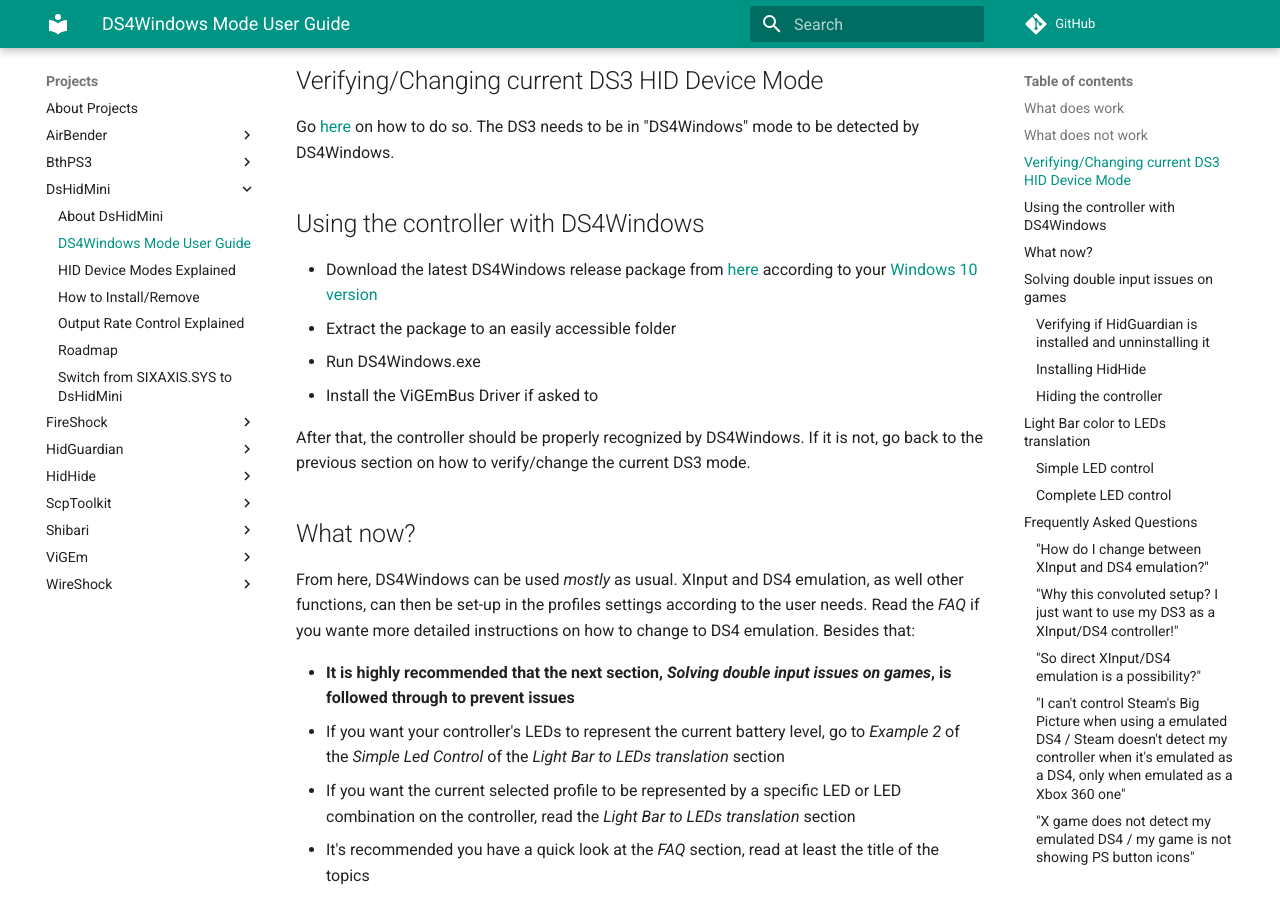
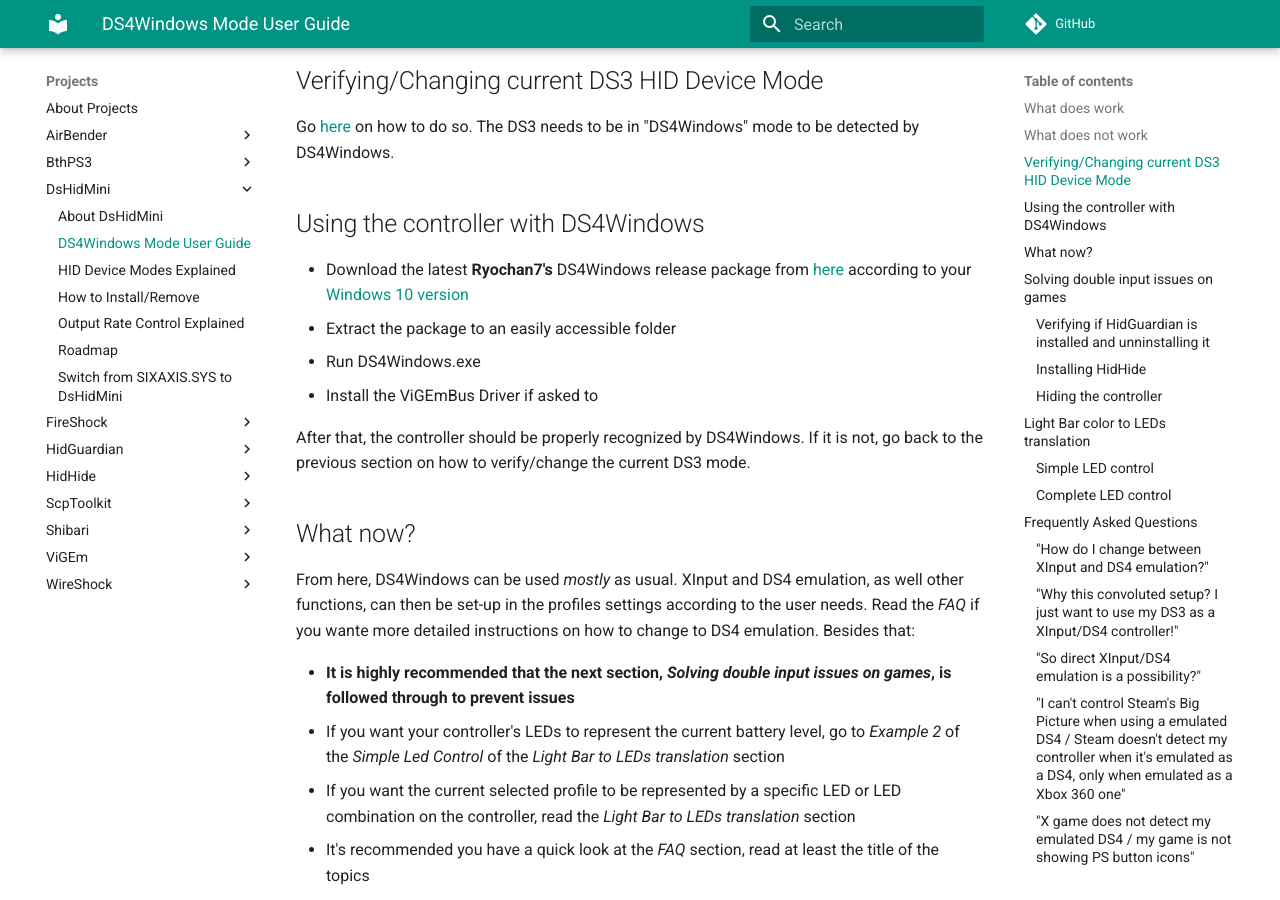
Before and after one commit to nefarius/ViGEm.github.io, an MkDocs documentation site: the page built from docs/projects/DsHidMini/DS4-Mode-User-Guide.md, in a window 1280 px wide and 900 px high, scrolled down 1163 px. Built offline with MkDocs 1.6.1 and Material for MkDocs 9.7.7, drawn with Linux system fonts in a browser that asks for light colours; comment, search, counter and statistics services are not loaded.

Commit message:
[DS4W User Guide] made clear that R7's DS4W version is needed

```diff
--- a/docs/projects/DsHidMini/DS4-Mode-User-Guide.md
+++ b/docs/projects/DsHidMini/DS4-Mode-User-Guide.md
@@ -27,7 +27,7 @@
 
 ## Using the controller with DS4Windows
 
-- Download the latest DS4Windows release package from [here](https://github.com/Ryochan7/DS4Windows/releases) according to your [Windows 10 version](https://www.howtogeek.com/howto/21726/how-do-i-know-if-im-running-32-bit-or-64-bit-windows-answers/)
+- Download the latest __Ryochan7's__ DS4Windows release package from [here](https://github.com/Ryochan7/DS4Windows/releases) according to your [Windows 10 version](https://www.howtogeek.com/howto/21726/how-do-i-know-if-im-running-32-bit-or-64-bit-windows-answers/)
 - Extract the package to an easily accessible folder
 - Run DS4Windows.exe
 - Install the ViGEmBus Driver if asked to
```
